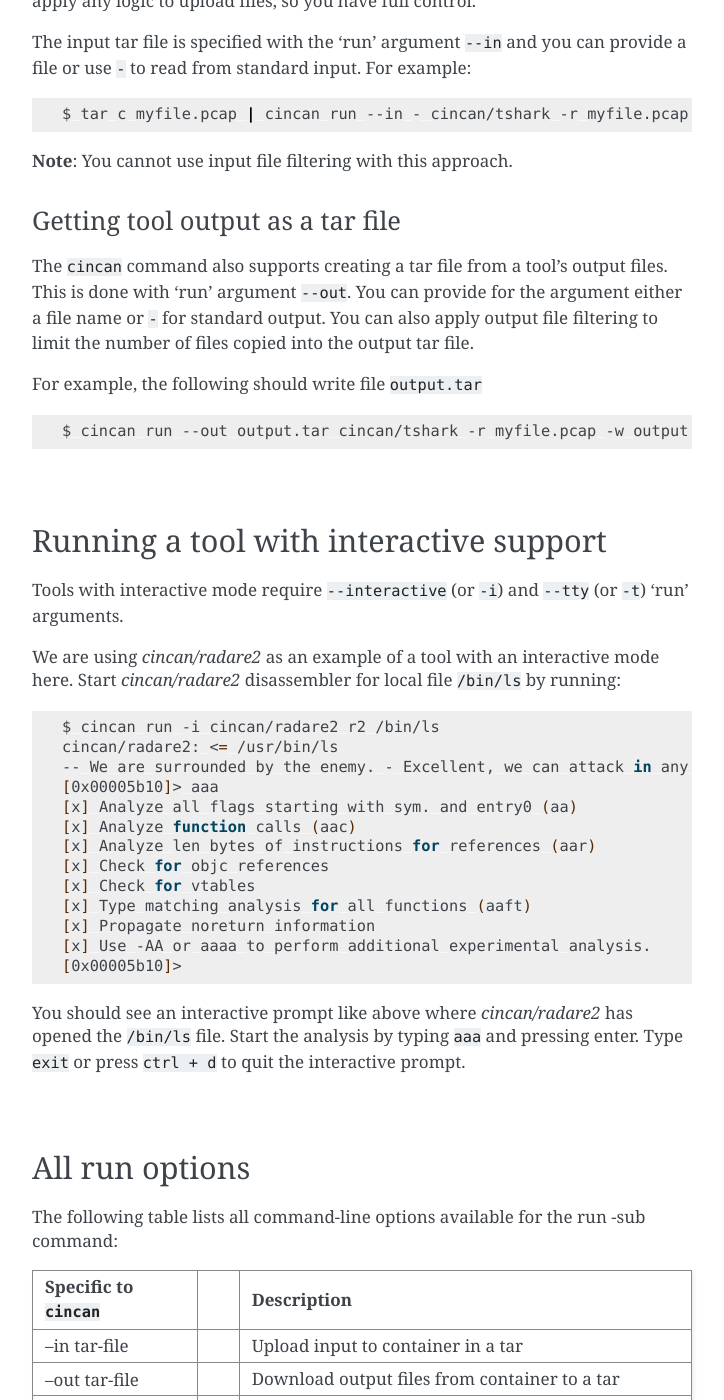
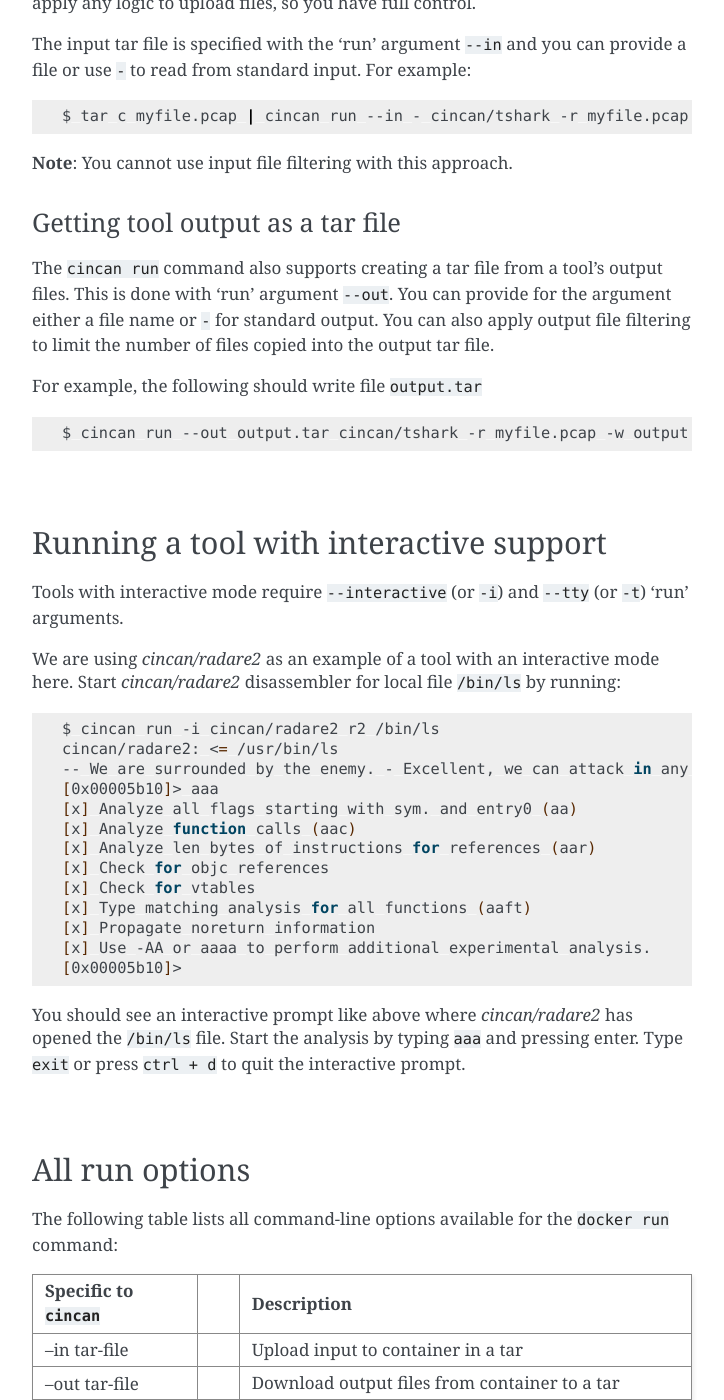
Before and after one commit to cincanproject/cincan-command, a Sphinx documentation site: the page built from docs/advanced_usage.rst, in a window 1280 px wide and 1400 px high, scrolled down 4702 px. Shown: the whole window, without its empty margins (388-1112 px from the left). Built offline with Sphinx 7.4.7, drawn with Linux system fonts in a browser that asks for light colours; some of the changed text lies outside the part shown.

Commit message:
Use ``cincan run`` notation

```diff
--- a/docs/advanced_usage.rst
+++ b/docs/advanced_usage.rst
@@ -13,7 +13,7 @@
 Using tools
 -----------
 
-A specific `tool <https://gitlab.com/CinCan/tools>`_ can be invoked with 'run' sub-command like this:
+A specific `tool <https://gitlab.com/CinCan/tools>`_ can be invoked with ``cincan run`` command like this:
 
 .. code-block:: shell
 
@@ -192,7 +192,7 @@
 Getting tool output as a tar file
 """""""""""""""""""""""""""""""
 
-The ``cincan`` command also supports creating a tar file from a tool's output files. This is done with 'run' argument ``--out``. You can provide for the argument either a file name or ``-`` for standard output. You can also apply output file filtering to limit the number of files copied into the output tar file.
+The ``cincan run`` command also supports creating a tar file from a tool's output files. This is done with 'run' argument ``--out``. You can provide for the argument either a file name or ``-`` for standard output. You can also apply output file filtering to limit the number of files copied into the output tar file.
 
 For example, the following should write file ``output.tar``
 
@@ -234,7 +234,7 @@
 All run options
 ---------------
 
-The following table lists all command-line options available for the run -sub command:
+The following table lists all command-line options available for the ``docker run`` command:
 
 +-------------------------+--------+---------------------------------------------------------------+
 | Specific to ``cincan``  |        | Description                                                   |
--- a/docs/index.rst
+++ b/docs/index.rst
@@ -63,7 +63,7 @@
 
    cincan list
 
-A specific tool can be invoked with a 'run' sub-command like this:
+A specific tool can be invoked with ``cincan run`` like this:
 
 .. code-block:: shell
 
```
